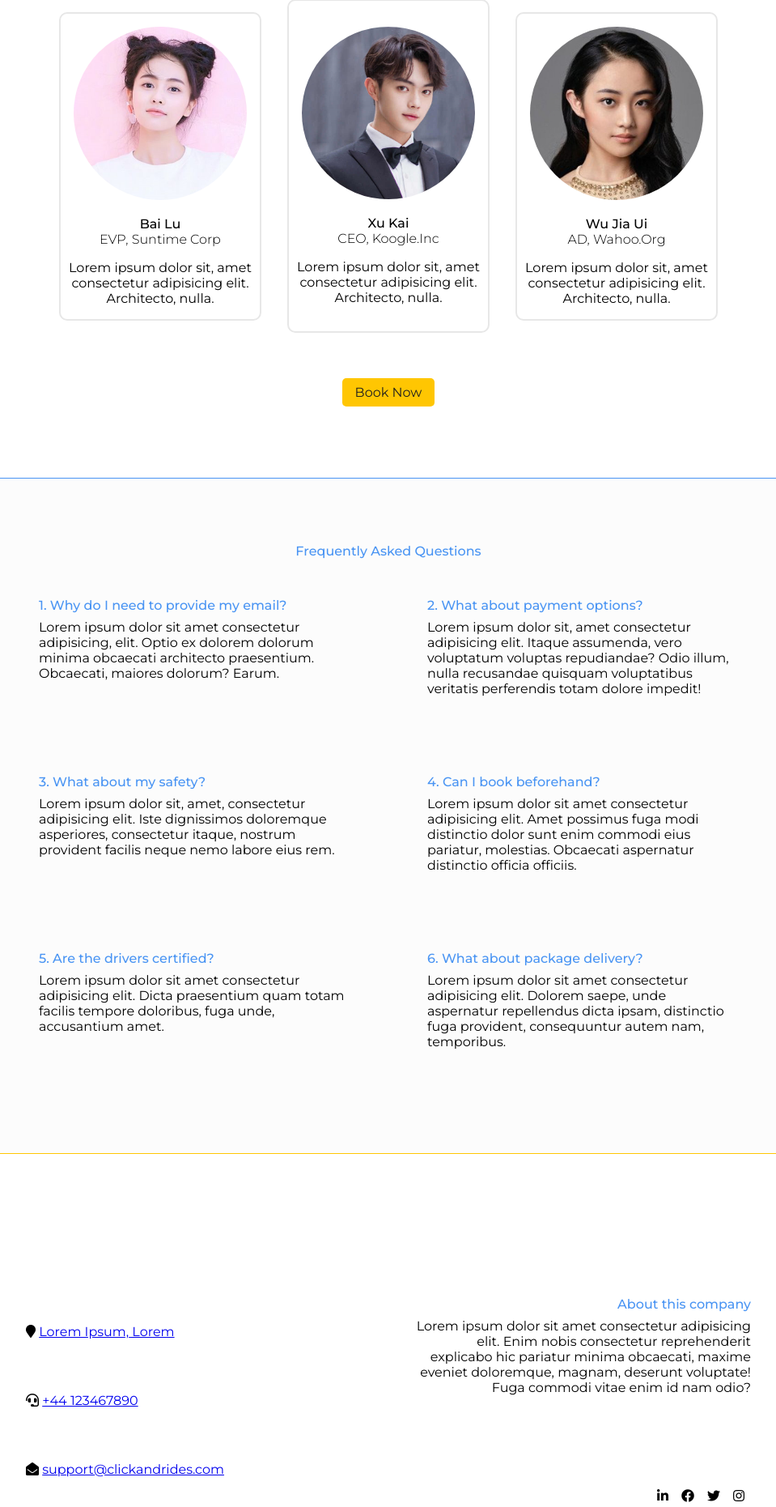
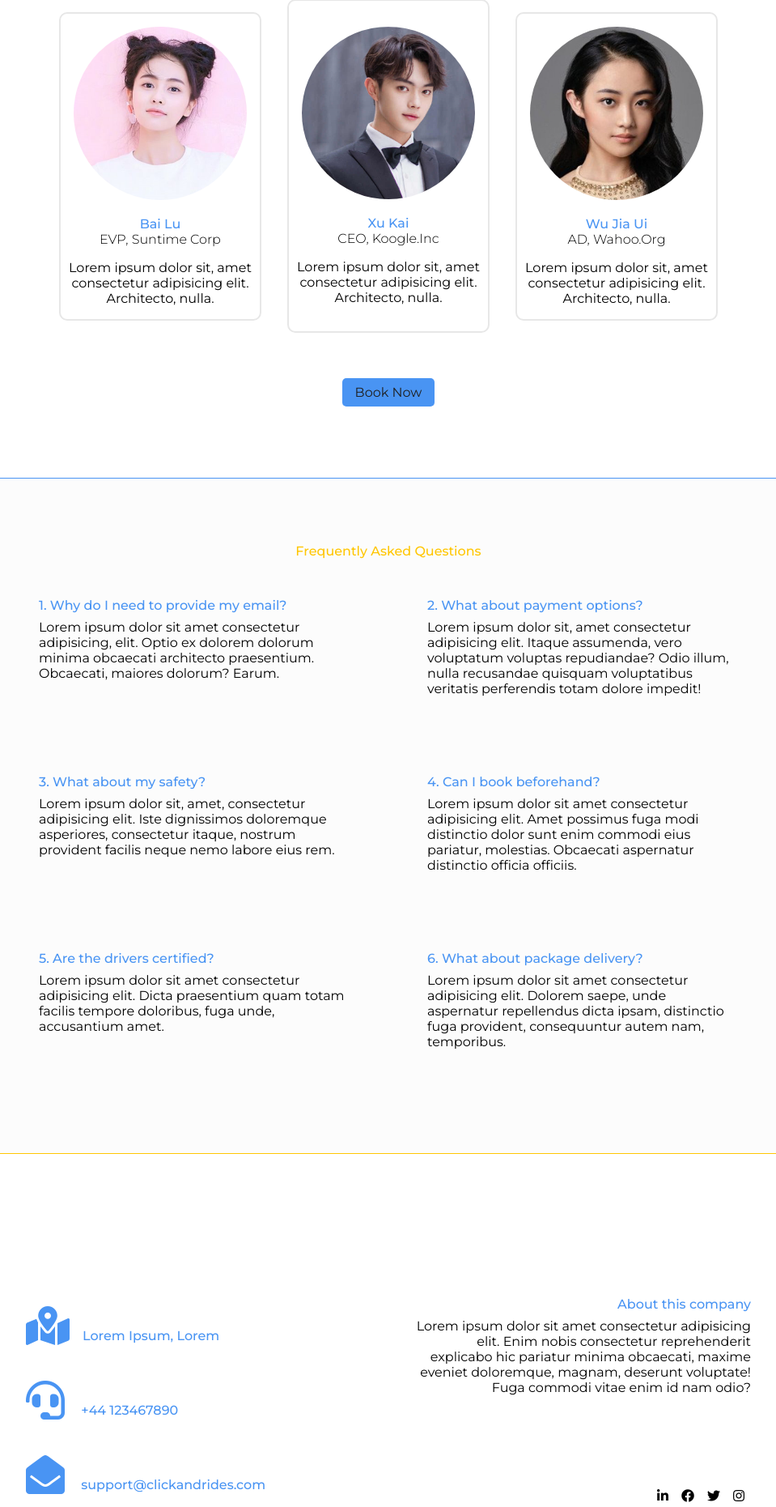
Before and after one commit to ShamanSharif/clickandrides.com, a Django app: page / in a window 1280 px wide. Shown: the part 2042-3903 px from the top of the page at 81% size, without its empty margins (160-1119 px from the left). Run offline with Django 3.2, Linux system fonts and the light colour scheme.

Commit message:
something to commit for today

```diff
--- a/main/static/css/style.css
+++ b/main/static/css/style.css
@@ -189,9 +189,12 @@ body {
 .why-us__bubbles__bubble__title {
   text-align: center;
   padding: 0.5rem 0;
+  color: #FFC602;
+  font-weight: 500;
 }
 .why-us__bubbles__bubble__desc {
   text-align: center;
+  font-weight: 300;
 }
 .why-us__button {
   align-self: center;
@@ -205,6 +208,8 @@ body {
   align-items: center;
 }
 .testimony__title {
+  font-weight: 500;
+  color: #4994F3;
   font-weight: 500;
 }
 .testimony__cards {
@@ -236,6 +241,7 @@ body {
 .testimony__cards__card__name {
   text-align: center;
   font-weight: 500;
+  color: #4994F3;
 }
 .testimony__cards__card__desc {
   text-align: center;
@@ -260,7 +266,7 @@ body {
   align-items: center;
 }
 .faqs__title {
-  color: #4994F3;
+  color: #FFC602;
   font-weight: 500;
 }
 .faqs__questions {
@@ -297,6 +303,16 @@ body {
   flex-direction: column;
   justify-content: space-evenly;
   min-height: 20rem;
+}
+.about-us__contact__links__link i {
+  font-size: 3rem;
+  color: #4994F3;
+  padding-right: 1rem;
+}
+.about-us__contact__links__link a {
+  text-decoration: none;
+  color: #4994F3;
+  font-weight: 500;
 }
 .about-us__about {
   flex: 0 0 50%;
--- a/main/static/css/style.scss
+++ b/main/static/css/style.scss
@@ -232,10 +232,13 @@ body {
 			&__title {
 				text-align: center;
 				padding: .5rem 0;
+				color: $primary-color;
+				font-weight: 500;
 			}
 
 			&__desc {
 				text-align: center;
+				font-weight: 300;
 			}
 
 
@@ -255,6 +258,8 @@ body {
 	align-items: center;
 
 	&__title {
+		font-weight: 500;
+		color: $secondary-color;
 		font-weight: 500;
 	}
 
@@ -291,6 +296,7 @@ body {
 			&__name {
 				text-align: center;
 				font-weight: 500;
+				color: $secondary-color;
 			}
 
 			&__desc {
@@ -321,7 +327,7 @@ body {
 	align-items: center;
 
 	&__title {
-		color: $secondary-color;
+		color: $primary-color;
 		font-weight: 500;
 	}
 
@@ -363,6 +369,20 @@ body {
 			flex-direction: column;
 			justify-content: space-evenly;
 			min-height: 20rem;
+
+			&__link {
+				i {
+					font-size: 3rem;
+					color: $secondary-color;
+					padding-right: 1rem;
+				}
+
+				a {
+					text-decoration: none;
+					color: $secondary-color;
+					font-weight: 500;
+				}
+			}
 		}
 	}
 
--- a/main/templates/main/home.html
+++ b/main/templates/main/home.html
@@ -164,7 +164,7 @@
 				</div>
 			</div>
 			<div class="testimony__button">
-				<a href="#" class="btn btn__primary">Book Now</a>
+				<a href="#" class="btn btn__secondary">Book Now</a>
 			</div>
 		</section> <!-- End Testimony Section -->
 		<section class="faqs">
@@ -200,7 +200,7 @@
 			<div class="about-us__contact">
 				<div class="about-us__contact__links">
 					<div class="about-us__contact__links__link">
-						<i class="fas fa-map-marker"></i> <a href="#">Lorem Ipsum, Lorem</a>
+						<i class="fas fa-map-marked-alt"></i><a href="#">Lorem Ipsum, Lorem</a>
 					</div>
 					<div class="about-us__contact__links__link">
 						<i class="fas fa-headset"></i> <a href="#">+44 123467890</a>
```
Also changed, not shown: 1 other file.
